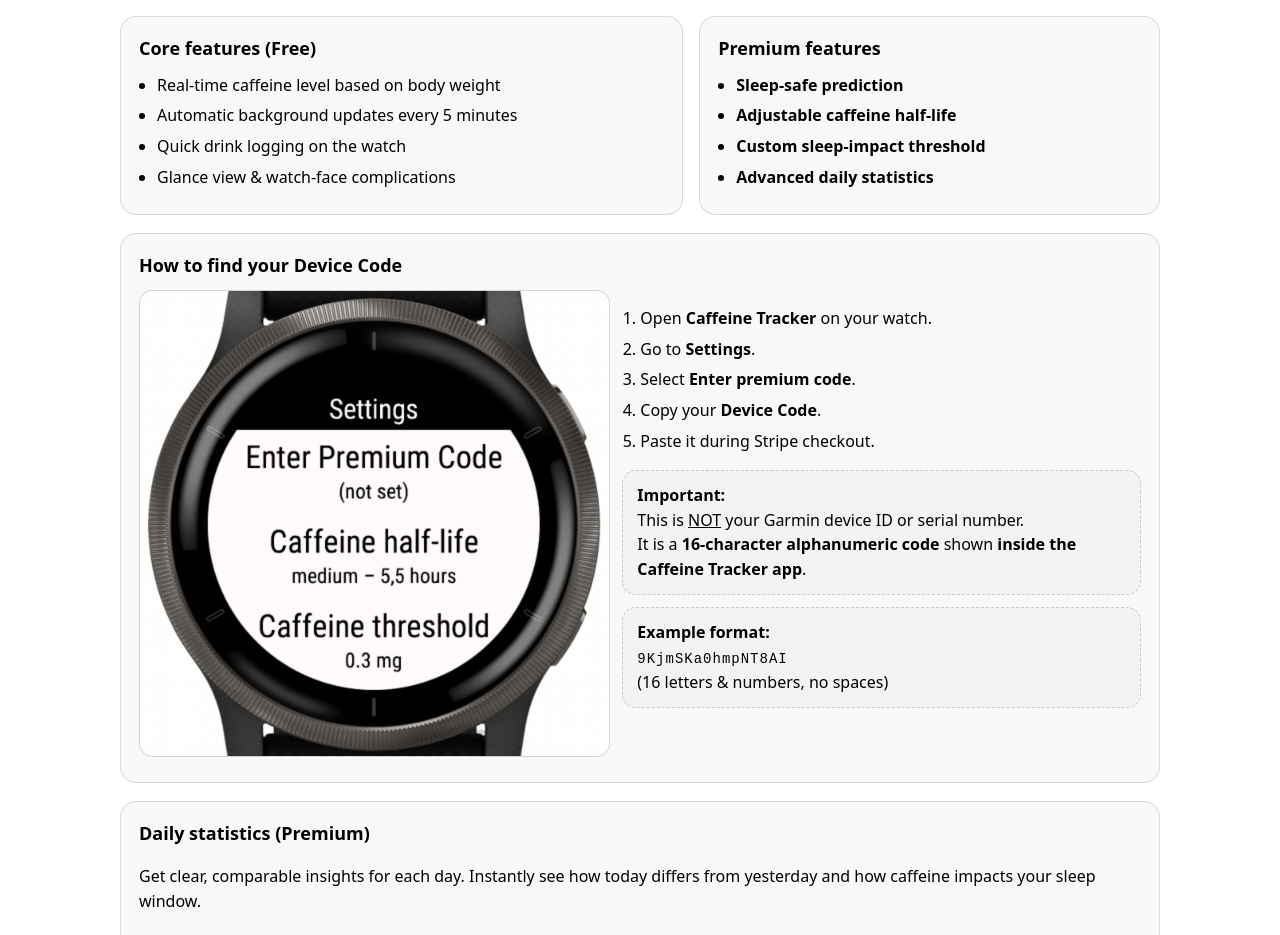
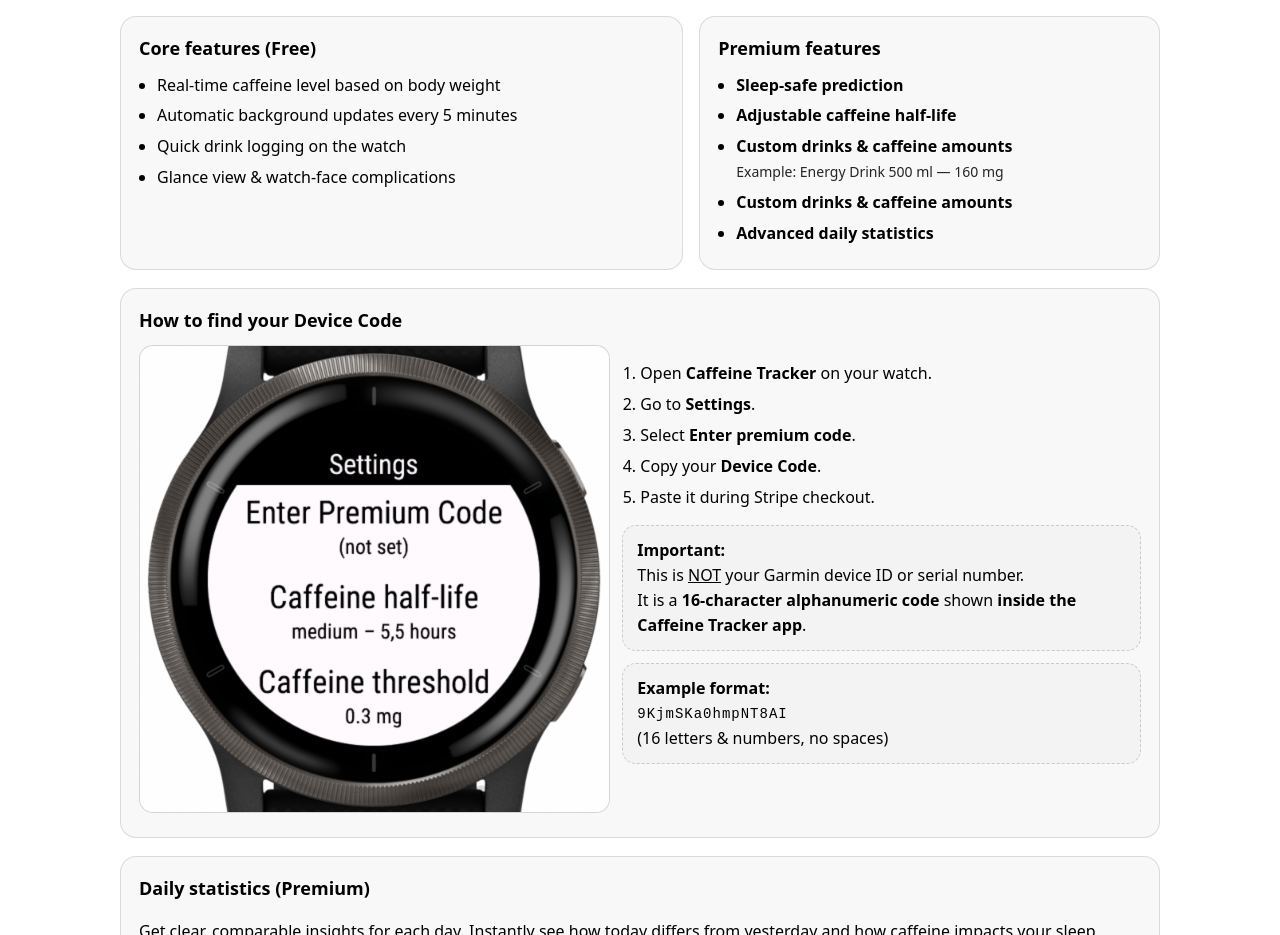
Before and after one commit to obozek/CaffeineTrackerAppWeb, a plain HTML site: page index.html in a window 1280 px wide. Shown: the part 1140-2075 px from the top of the page. Drawn offline with Linux system fonts and the light colour scheme.

Commit message:
Added custom drinks

```diff
--- a/index.html
+++ b/index.html
@@ -260,7 +260,11 @@
       <ul>
         <li><b>Sleep-safe prediction</b></li>
         <li><b>Adjustable caffeine half-life</b></li>
-        <li><b>Custom sleep-impact threshold</b></li>
+        <li>
+          <b>Custom drinks & caffeine amounts</b><br>
+          <span class="muted">Example: Energy Drink 500 ml — 160 mg</span>
+        </li>
+        <li><b>Custom drinks & caffeine amounts</b></li>
         <li><b>Advanced daily statistics</b></li>
       </ul>
     </div>
```
